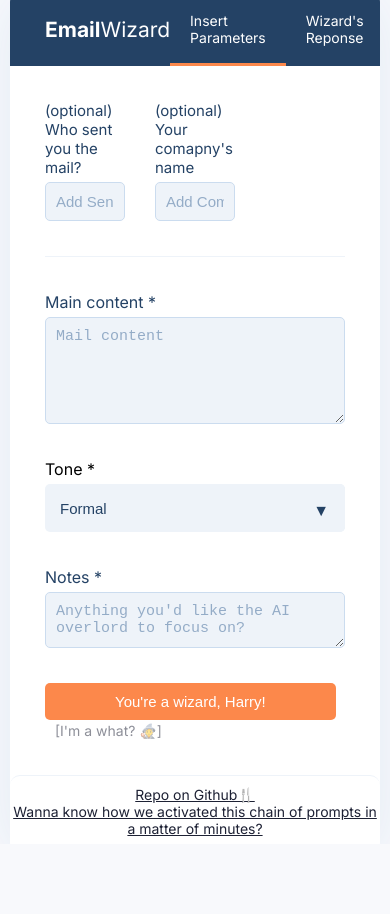
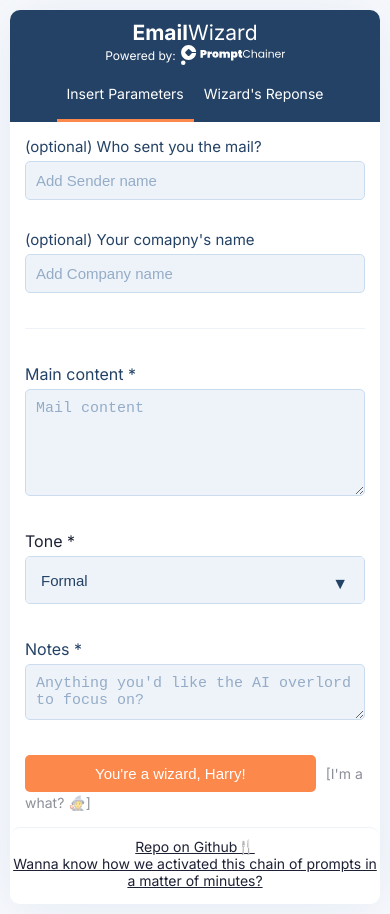
Before and after one commit to PromptChainer/showcase-email-wizard, a Next.js app: page / in a window 390 px wide. Before the commit the page ends 844 px from the top, so only its background shows below. Built offline with nearby package versions, Linux system fonts and the light colour scheme.

Commit message:
init responsive

```diff
--- a/app/page.js
+++ b/app/page.js
@@ -384,9 +384,20 @@
         }
       >
         <div className={styles.nav}>
-          <h1>
-            Email<span>Wizard</span>
-          </h1>
+          <div className={styles.logo}>
+            <h1>
+              Email<span>Wizard</span>
+            </h1>
+            <Link
+              className={styles.mobilePowered}
+              target="_blank"
+              href="https://promptchainer.io/"
+            >
+              <div className={styles.poweredBy}>
+                <p>Powered by:</p> <Image alt="logo" src={logo} height={20} />
+              </div>
+            </Link>
+          </div>
 
           <div className={styles.tabs}>
             <p
@@ -403,11 +414,15 @@
             </p>
           </div>
 
-          <Link target="_blank" href="https://promptchainer.io/">
+          {/* <Link
+            className={styles.desktopPowered}
+            target="_blank"
+            href="https://promptchainer.io/"
+          >
             <div className={styles.poweredBy}>
               <p>Powered by:</p> <Image alt="logo" src={logo} height={20} />
             </div>
-          </Link>
+          </Link> */}
         </div>
         <div className={styles.content}>
           {activeTab === 0 ? (
--- a/app/page.module.css
+++ b/app/page.module.css
@@ -73,7 +73,7 @@
 
 .inputholder {
   display: grid;
-  grid-template-columns: 1fr 1fr 1fr;
+  grid-template-columns: 1fr 1fr;
   grid-gap: 30px;
   padding-bottom: 35px;
   margin-bottom: 35px;
@@ -84,6 +84,10 @@
   margin-bottom: 35px;
   border: unset;
   max-width: 350px;
+}
+
+.inputholderbottom label {
+  color: #1d2134;
 }
 
 .button {
@@ -218,6 +222,7 @@
   border-radius: 5px;
   overflow: hidden;
   margin-top: 5px;
+  border: 1px solid #cbdcef;
 }
 /* Arrow */
 .selectHolder::after {
@@ -235,3 +240,37 @@
 .selectHolder:hover::after {
   color: #fc884b;
 }
+
+@media screen and (max-width: 768px) {
+  .main {
+    height: unset;
+  }
+
+  .inputholder {
+    grid-template-columns: 1fr;
+  }
+
+  .inputholderbottom {
+    max-width: 100%;
+  }
+
+  .tabs p {
+    padding: 20px 10px;
+  }
+
+  .nav {
+    padding: 0 15px;
+    flex-direction: column;
+  }
+
+  .logo {
+    display: flex;
+    flex-direction: column;
+    align-items: center;
+    margin-top: 10px;
+  }
+
+  .content {
+    padding: 15px;
+  }
+}
```
